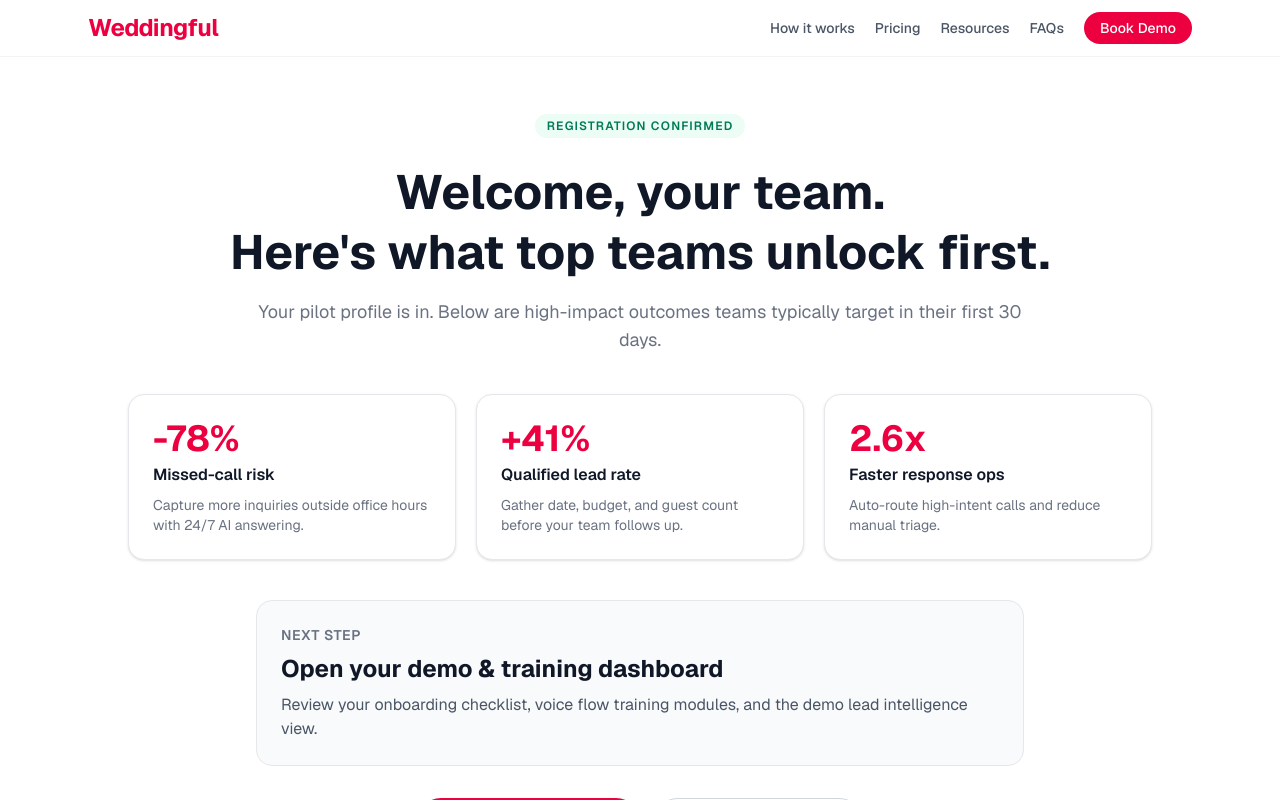
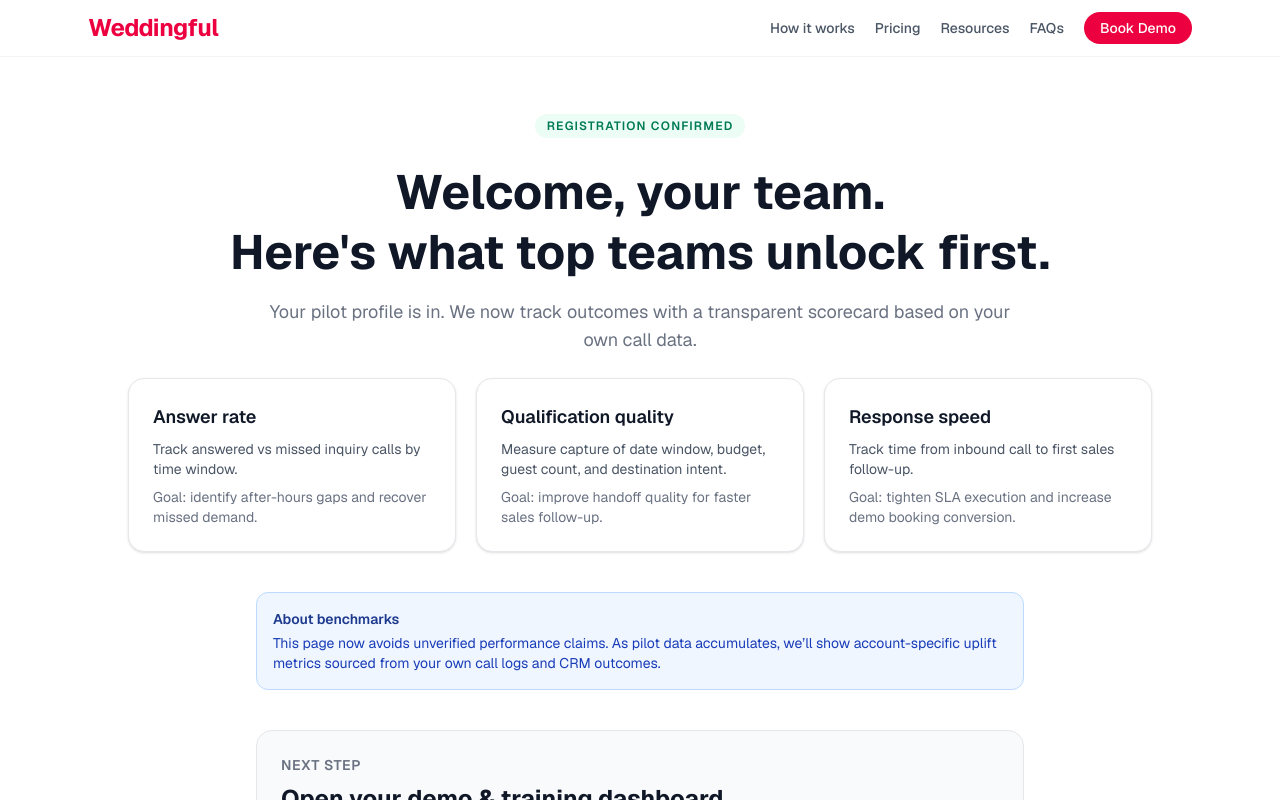
Before and after one commit to oskardiazdeleon/weddingful-deal-desk, a Next.js app in the folder weddingful-deal-desk/: page /vendors/confirmed in a window 1280 px wide. Shown: the top 800 px of the page. Built offline with nearby package versions, Linux system fonts and the light colour scheme.

Commit message:
Improve post-signup flow with email status and non-fabricated pilot scorecard

```diff
--- a/weddingful-deal-desk/app/vendors/confirmed/page.tsx
+++ b/weddingful-deal-desk/app/vendors/confirmed/page.tsx
@@ -1,13 +1,20 @@
 import Link from "next/link";
 
 type Props = {
-  searchParams?: Promise<{ company?: string; lead?: string }>;
+  searchParams?: Promise<{
+    company?: string;
+    lead?: string;
+    emailStatus?: string;
+    emailReason?: string;
+  }>;
 };
 
 export default async function VendorConfirmedPage({ searchParams }: Props) {
   const sp = (await searchParams) || {};
   const company = sp.company || "your team";
   const lead = sp.lead || "";
+  const emailStatus = sp.emailStatus || "";
+  const emailReason = sp.emailReason || "";
 
   return (
     <main className="min-h-screen bg-white px-6 py-14">
@@ -20,22 +27,56 @@ export default async function VendorConfirmedPage({ searchParams }: Props) {
           <br />
           Here&apos;s what top teams unlock first.
         </h1>
-        <p className="text-gray-500 text-lg mb-10 max-w-3xl mx-auto">
-          Your pilot profile is in. Below are high-impact outcomes teams typically target in their first 30 days.
+        <p className="text-gray-500 text-lg mb-6 max-w-3xl mx-auto">
+          Your pilot profile is in. We now track outcomes with a transparent scorecard based on your own call data.
         </p>
+
+        {emailStatus === "not_sent" ? (
+          <div className="max-w-3xl mx-auto mb-8 rounded-xl border border-amber-200 bg-amber-50 p-4 text-left">
+            <p className="text-sm font-semibold text-amber-900">Registration saved. Confirmation email is not configured yet.</p>
+            <p className="text-sm text-amber-800 mt-1">
+              Your lead is in the system and follow-up queue. We can enable outbound email delivery next (provider key + sender domain).
+              {emailReason ? ` (reason: ${emailReason})` : ""}
+            </p>
+          </div>
+        ) : emailStatus === "sent" ? (
+          <div className="max-w-3xl mx-auto mb-8 rounded-xl border border-emerald-200 bg-emerald-50 p-4 text-left">
+            <p className="text-sm font-semibold text-emerald-900">Confirmation email sent.</p>
+            <p className="text-sm text-emerald-800 mt-1">Check your inbox for pilot access and onboarding steps.</p>
+          </div>
+        ) : null}
 
         <div className="grid md:grid-cols-3 gap-5 mb-10">
           {[
-            ["-78%", "Missed-call risk", "Capture more inquiries outside office hours with 24/7 AI answering."],
-            ["+41%", "Qualified lead rate", "Gather date, budget, and guest count before your team follows up."],
-            ["2.6x", "Faster response ops", "Auto-route high-intent calls and reduce manual triage."],
-          ].map(([stat, label, desc]) => (
+            [
+              "Answer rate",
+              "Track answered vs missed inquiry calls by time window.",
+              "Goal: identify after-hours gaps and recover missed demand.",
+            ],
+            [
+              "Qualification quality",
+              "Measure capture of date window, budget, guest count, and destination intent.",
+              "Goal: improve handoff quality for faster sales follow-up.",
+            ],
+            [
+              "Response speed",
+              "Track time from inbound call to first sales follow-up.",
+              "Goal: tighten SLA execution and increase demo booking conversion.",
+            ],
+          ].map(([label, desc, goal]) => (
             <div key={label} className="rounded-2xl border border-gray-200 p-6 text-left bg-white shadow-sm">
-              <div className="text-4xl font-bold text-rose-600 mb-1">{stat}</div>
-              <p className="font-semibold text-gray-900 mb-2">{label}</p>
-              <p className="text-sm text-gray-500">{desc}</p>
+              <p className="text-lg font-semibold text-gray-900 mb-2">{label}</p>
+              <p className="text-sm text-gray-600 mb-2">{desc}</p>
+              <p className="text-sm text-gray-500">{goal}</p>
             </div>
           ))}
+        </div>
+
+        <div className="max-w-3xl mx-auto mb-10 rounded-xl border border-blue-200 bg-blue-50 p-4 text-left">
+          <p className="text-sm font-semibold text-blue-900">About benchmarks</p>
+          <p className="text-sm text-blue-800 mt-1">
+            This page now avoids unverified performance claims. As pilot data accumulates, we’ll show account-specific uplift metrics sourced from your own call logs and CRM outcomes.
+          </p>
         </div>
 
         <div className="rounded-2xl bg-gray-50 border border-gray-200 p-6 mb-8 text-left max-w-3xl mx-auto">
--- a/weddingful-deal-desk/app/vendors/page.tsx
+++ b/weddingful-deal-desk/app/vendors/page.tsx
@@ -58,7 +58,13 @@ export default function VendorsPage() {
       const data = await res.json();
       const company = encodeURIComponent(form.company || "your-brand");
       const lead = encodeURIComponent(data.id || "");
-      router.push(`/vendors/confirmed?company=${company}&lead=${lead}`);
+
+      const emailStatus = data?.email?.ok ? "sent" : "not_sent";
+      const emailReason = encodeURIComponent(data?.email?.reason || "");
+
+      router.push(
+        `/vendors/confirmed?company=${company}&lead=${lead}&emailStatus=${emailStatus}&emailReason=${emailReason}`
+      );
     } catch {
       setError("Something went wrong. Please try again.");
     } finally {
```
